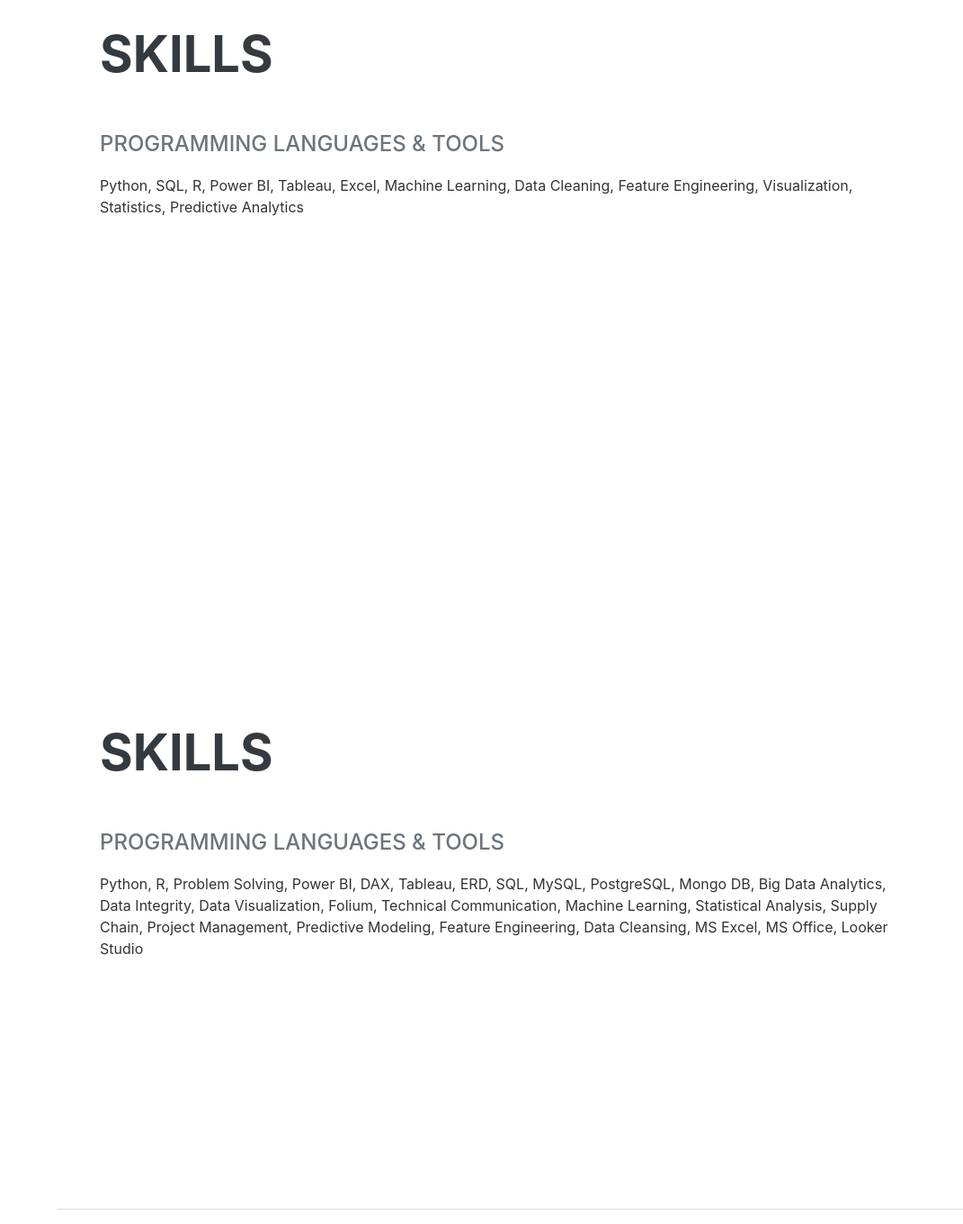
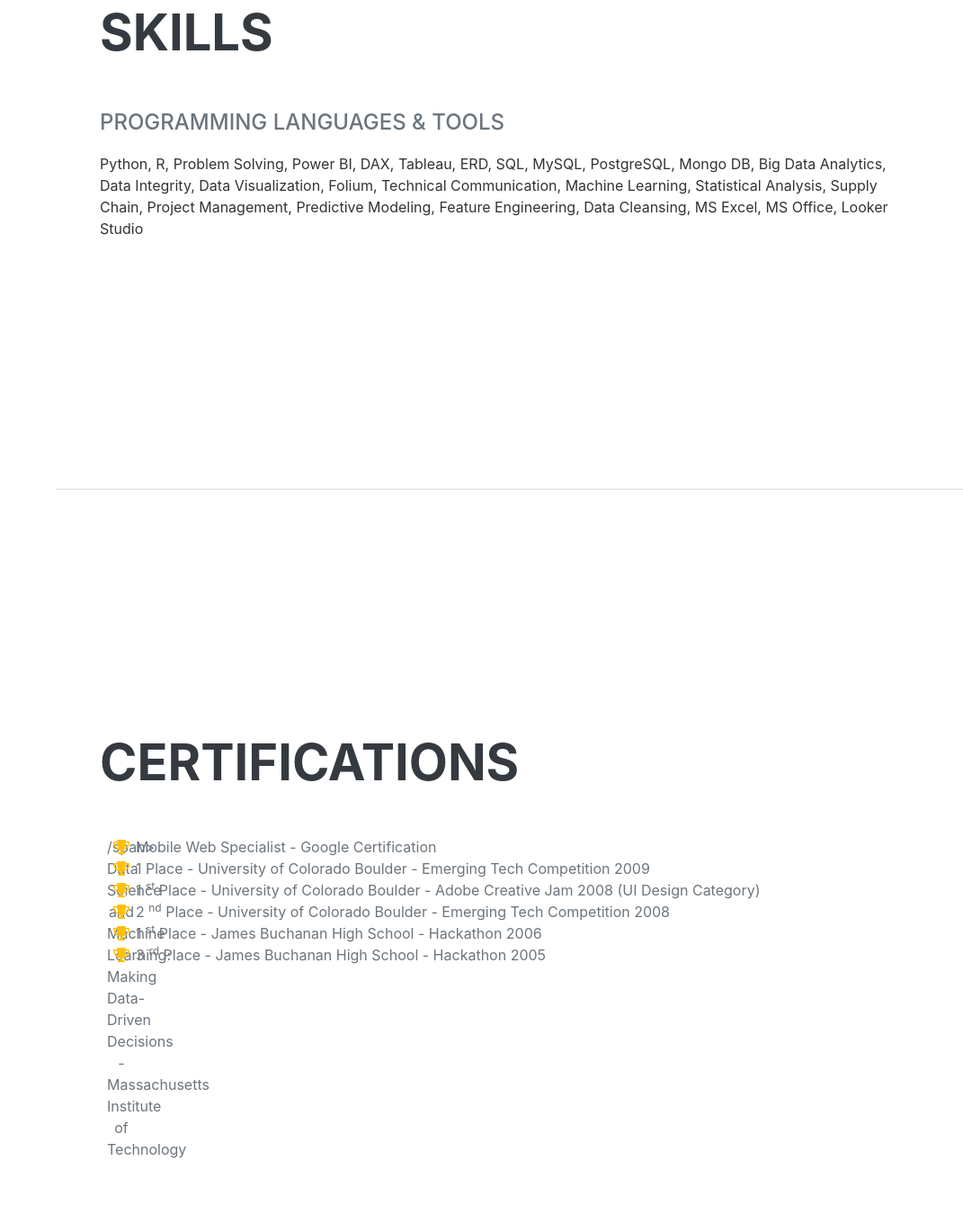
Before and after one commit to deeraj44/portfolio, a plain HTML site: page index.html in a window 1280 px wide. Shown: the part 4360-5720 px from the top of the page at 90% size, without its empty margins (209-1280 px from the left). Drawn offline with nearby package versions, Linux system fonts and the light colour scheme; a web font is replaced by a local one.

Commit message:
Update index.html

```diff
--- a/index.html
+++ b/index.html
@@ -195,24 +195,6 @@
                     <h2 class="mb-5">Skills</h2>
                     <div class="subheading mb-3">Programming Languages & Tools</div>
                     <p class="skills-text">
-                        Python, SQL, R, Power BI, Tableau, Excel, Machine Learning, Data Cleaning, Feature Engineering, Visualization, Statistics, Predictive Analytics
-                    </p>
-                </div>
-            </section>
-
-            <style>
-                .skills-text {
-                    font-size: 1em;
-                    line-height: 1.5;
-                    color: #333;
-                }
-            </style>
-
-            <section class="resume-section" id="skills">
-                <div class="resume-section-content">
-                    <h2 class="mb-5">Skills</h2>
-                    <div class="subheading mb-3">Programming Languages & Tools</div>
-                    <p class="skills-text">
                        Python, R, Problem Solving, Power BI, DAX, Tableau, ERD, SQL, MySQL, PostgreSQL, Mongo DB, Big Data Analytics, Data Integrity, Data Visualization, Folium, Technical Communication, Machine Learning, Statistical Analysis, Supply Chain, Project Management, Predictive Modeling, Feature Engineering, Data Cleansing, MS Excel, MS Office, Looker Studio
                     </p>
                 </div>
@@ -231,11 +213,11 @@
             <!-- Awards-->
             <section class="resume-section" id="awards">
                 <div class="resume-section-content">
-                    <h2 class="mb-5">Awards & Certifications</h2>
+                    <h2 class="mb-5">Certifications</h2>
                     <ul class="fa-ul mb-0">
                         <li>
-                            <span class="fa-li"><i class="fas fa-trophy text-warning"></i></span>
-                            Google Analytics Certified Developer
+                            <span class="fa-li">/span>
+                            Data Science and Machine Learning: Making Data-Driven Decisions - Massachusetts Institute of Technology
                         </li>
                         <li>
                             <span class="fa-li"><i class="fas fa-trophy text-warning"></i></span>
@@ -244,7 +226,6 @@
                         <li>
                             <span class="fa-li"><i class="fas fa-trophy text-warning"></i></span>
                             1
-                            <sup>st</sup>
                             Place - University of Colorado Boulder - Emerging Tech Competition 2009
                         </li>
                         <li>
```
